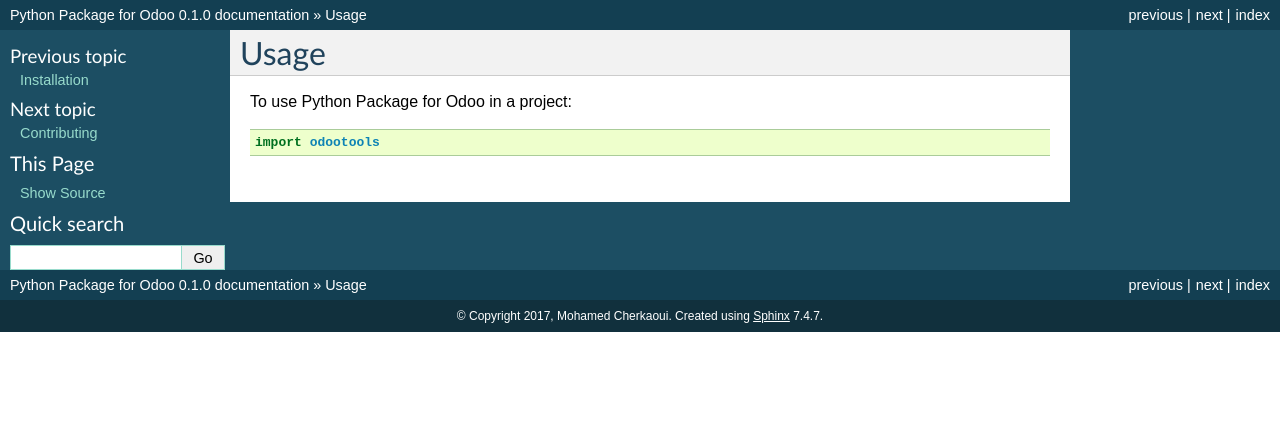
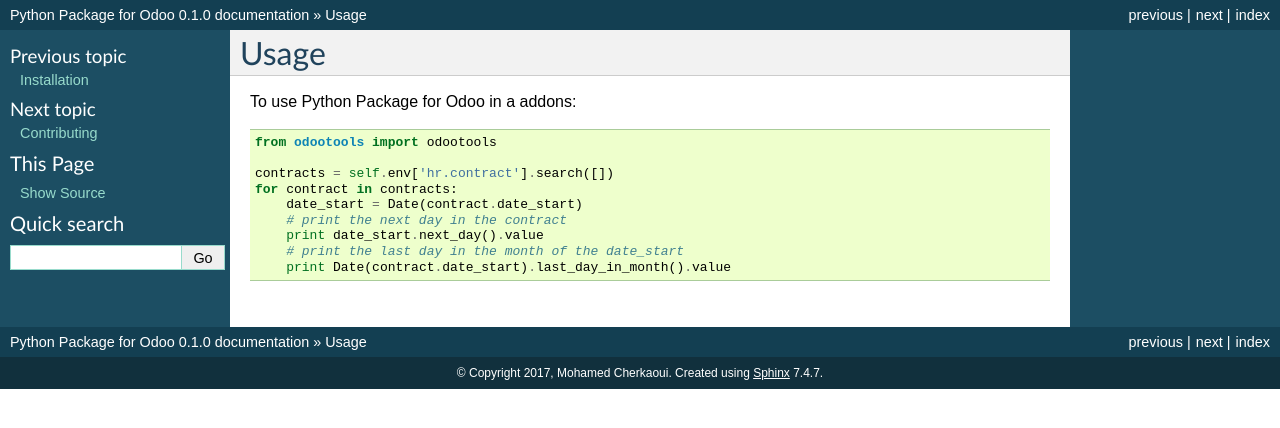
Before and after one commit to chermed/odootools, a Sphinx documentation site: the page built from docs/usage.rst, in a window 1280 px wide. Shown: the top 428 px of the page. Built offline with Sphinx 7.4.7, drawn with Linux system fonts in a browser that asks for light colours; pages that are not in the unit, such as notebooks, are missing from menus.

Commit message:
[IMP] add usage

```diff
--- a/AUTHORS.rst
+++ b/AUTHORS.rst
@@ -5,7 +5,7 @@
 Development Lead
 ----------------
 
-* Mohamed Cherkaoui <chermed@gmail.com>
+* Mohamed Cherkaoui <chermed@gmail.com> website: http://mohamedcherkaoui.com
 
 Contributors
 ------------
--- a/HISTORY.rst
+++ b/HISTORY.rst
@@ -2,7 +2,7 @@
 History
 =======
 
-0.1.0 (2017-01-10)
+0.1.0 (2017-02-26)
 ------------------
 
 * First release on PyPI.
--- a/docs/usage.rst
+++ b/docs/usage.rst
@@ -2,6 +2,14 @@
 Usage
 =====
 
-To use Python Package for Odoo in a project::
+To use Python Package for Odoo in a addons::
 
-    import odootools
+    from odootools import odootools
+
+    contracts = self.env['hr.contract'].search([])
+    for contract in contracts:
+        date_start = Date(contract.date_start)
+        # print the next day in the contract
+        print date_start.next_day().value
+        # print the last day in the month of the date_start
+        print Date(contract.date_start).last_day_in_month().value
```
Also changed, not shown: .github/ISSUE_TEMPLATE.md, 1 other file.
